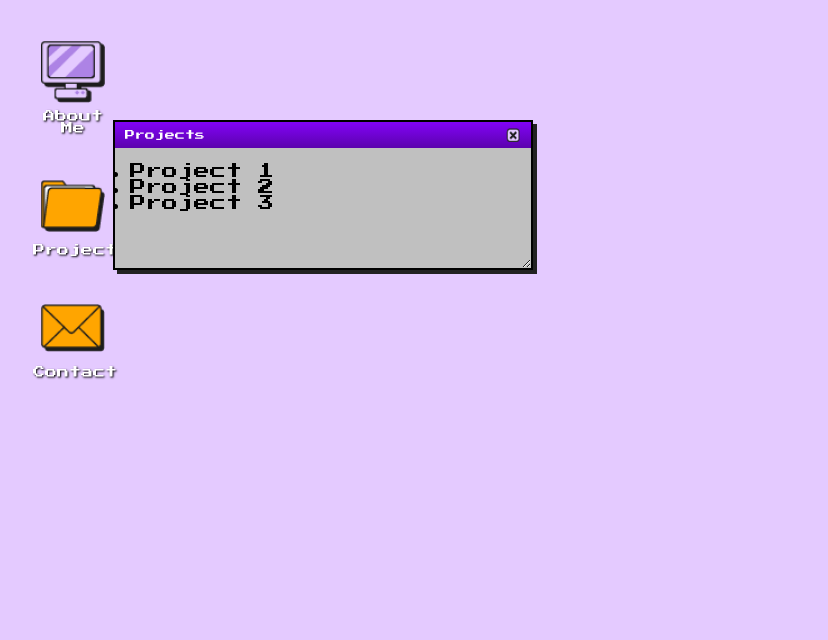
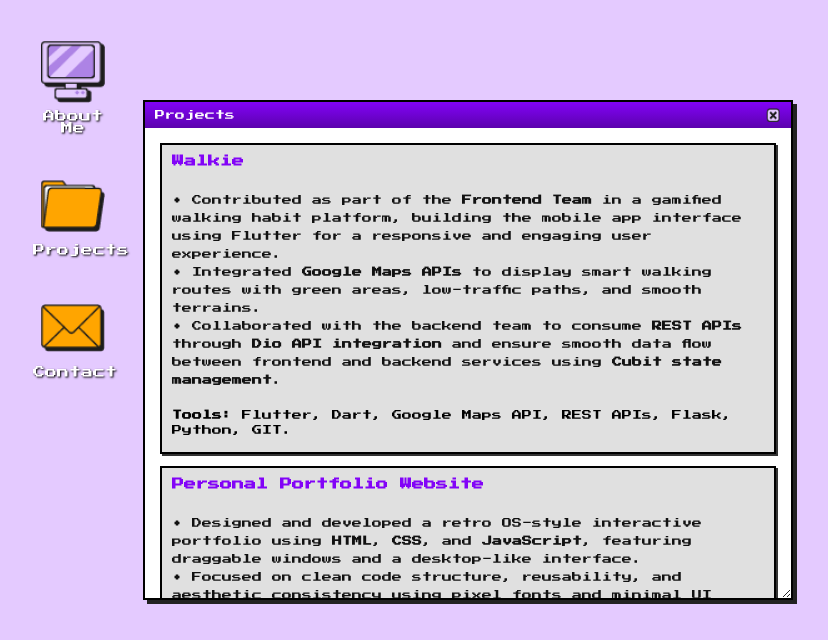
Before and after one commit to NoureenSaad/noureen-portfolio, a plain HTML site: page index.html in a window 1280 px wide. Both pictures are taken after a click on the element "Projects". Shown: the whole page, without its empty margins (7-835 px from the left). Drawn offline with Linux system fonts and the light colour scheme.

Commit message:
projects window content and style updated

```diff
--- a/index.html
+++ b/index.html
@@ -59,12 +59,58 @@
         <img src="icons/close.png" alt="Close">
       </button>
     </div>
-    <div class="window-content">
-      <ul>
-        <li>Project 1</li>
-        <li>Project 2</li>
-        <li>Project 3</li>
-      </ul>
+    <div class="window-content projects-content">
+      <div class="project">
+        <h3 class="project-title">Walkie</h3>
+        <p class="project-description">
+          <br>• Contributed as part of the <b>Frontend Team</b> in a gamified walking habit platform, building the mobile app interface using Flutter for a responsive and engaging user experience.
+          <br>• Integrated <b>Google Maps APIs</b> to display smart walking routes with green areas, low-traffic paths, and smooth terrains.
+          <br>• Collaborated with the backend team to consume <b>REST APIs</b> through <b>Dio API integration</b> and ensure smooth data flow between frontend and backend services using <b>Cubit state management</b>.
+        </p>
+        <p class="project-tools"><b><br>Tools:</b> Flutter, Dart, Google Maps API, REST APIs, Flask, Python, GIT.</p>
+      </div>
+
+      <div class="project">
+        <h3 class="project-title">Personal Portfolio Website</h3>
+        <p class="project-description">
+          <br>• Designed and developed a retro OS-style interactive portfolio using <b>HTML</b>, <b>CSS</b>, and <b>JavaScript</b>, featuring draggable windows and a desktop-like interface.
+          <br>• Focused on clean code structure, reusability, and aesthetic consistency using pixel fonts and minimal UI animations.
+        <p class="project-tools"><b><br>Tools:</b> HTML, CSS, Java Script, GIT.</p>
+        <a class="project-link" href="https://github.com/NoureenSaad/noureen-portfolio" target="_blank"><br>🔗 View on GitHub</a>
+      </div>
+
+      <div class="project">
+        <h3 class="project-title">Laravel Registration Form</h3>
+        <p class="project-description">
+          <br>• Created and implemented a comprehensive <b>user registration</b> form with robust client-side and server-side validations.
+          <br>• Applied <b>Laravel’s multi-language</b> feature to support <b>English</b> and <b>Arabic</b>, providing translation files and enabling language
+ switching.
+          <br>• Utilized <b>Laravel’s Blade</b> templating engine to create a master layout, ensuring consistent headers and footers across web
+ pages.
+        <p class="project-tools"><b><br>Tools:</b> PHP, Laravel, MySQL, AJAX, Blade, Multi-Language, GIT.</p>
+        <a class="project-link" href="http://github.com/NoureenSaad/FinalLaravel_App" target="_blank"><br>🔗 View on GitHub</a>
+      </div>
+
+      <div class="project">
+        <h3 class="project-title">Filmora Application</h3>
+        <p class="project-description">
+          <br>• Developed the <b>Browse Tab</b> feature in Filmora using <b>clean architecture</b> and <b>MVVM</b> for scalability and maintainability.
+          <br>• Integrated <b>Dio API</b> for efficient movie data retrieval and implemented <b>Watchlist</b> functionality with <b>Bloc</b> for real-time UI updates.
+          <br>• Secured user access through <b>Firebase authentication</b> to enhance personalized experiences.
+        <p class="project-tools"><b><br>Tools:</b> Flutter, Dart, MVVM, Clean Architecture, GIT, REST APIs.</p>
+        <a class="project-link" href="https://github.com/NoureenSaad/Movies_App" target="_blank"><br>🔗 View on GitHub</a>
+      </div>
+
+      <div class="project">
+        <h3 class="project-title">Instapay System</h3>
+        <p class="project-description">
+          <br>• Planned and applied a <b>robust bill management system</b> to manage different bill types (electricity, gas, water).
+          <br>• Implemented payment handling to process <b>bill payments</b>, ensuring payments are processed only if the user has sufficient balance, and removing paid bills from the database.
+          <br>• Developed the system using <b>MVC architecture</b> with all the views being in the Instapay main class and the different classes represent the Model which interacts with the Model DB class.
+        <p class="project-tools"><b><br>Tools:</b> Java, Spring Boot, SOLID, Design Patterns, GIT.</p>
+        <a class="project-link" href="https://github.com/NoureenSaad/Instapay-System" target="_blank"><br>🔗 View on GitHub</a>
+      </div>
+
     </div>
   </div>
 
--- a/style.css
+++ b/style.css
@@ -47,21 +47,22 @@ body {
 
 .window {
   position: absolute;
-  top: 120px;
-  left: 120px;
+  top: 100px;
+  left: 150px;
   background: #c0c0c0;
   border: 2px solid #000;
   box-shadow: 4px 4px 0 #222;
   font-family: 'Press Start 2P', cursive;
   display: none;
-  width: 420px;
+  width: 650px;
+  height: 500px;
   flex-direction: column;
   overflow: hidden;
   resize: both;
   min-width: 250px;
   min-height: 150px;
-  max-width: 600px;
-  max-height: 600px;
+  max-width: 800px;
+  max-height: 800px;
 }
 
 .window-content {
@@ -166,3 +167,49 @@ body {
   color: #000;
   line-height: 1.5;
 }
+
+.projects-content {
+  background: #fff;
+  padding: 15px;
+  height: 100%;
+  overflow-y: auto;
+}
+
+.project {
+  background: #e0e0e0;
+  border: 2px solid #000;
+  padding: 10px;
+  margin-bottom: 12px;
+  box-shadow: 2px 2px 0 #333;
+  user-select: none;
+}
+
+.project-title {
+  font-size: 12px;
+  color: #8203f7;
+  margin-bottom: 6px;
+}
+
+.project-description {
+  font-size: 10px;
+  color: #111;
+  margin-bottom: 4px;
+  line-height: 1.8;
+}
+
+.project-tools {
+  font-size: 10px;
+  margin-bottom: 4px;
+  line-height: 1.5;
+}
+
+.project-link {
+  font-size: 10px;
+  color: #8203f7;
+  text-decoration: underline;
+  cursor: pointer;
+}
+
+.project-link:hover {
+  color: #5b02ad;
+}
```
